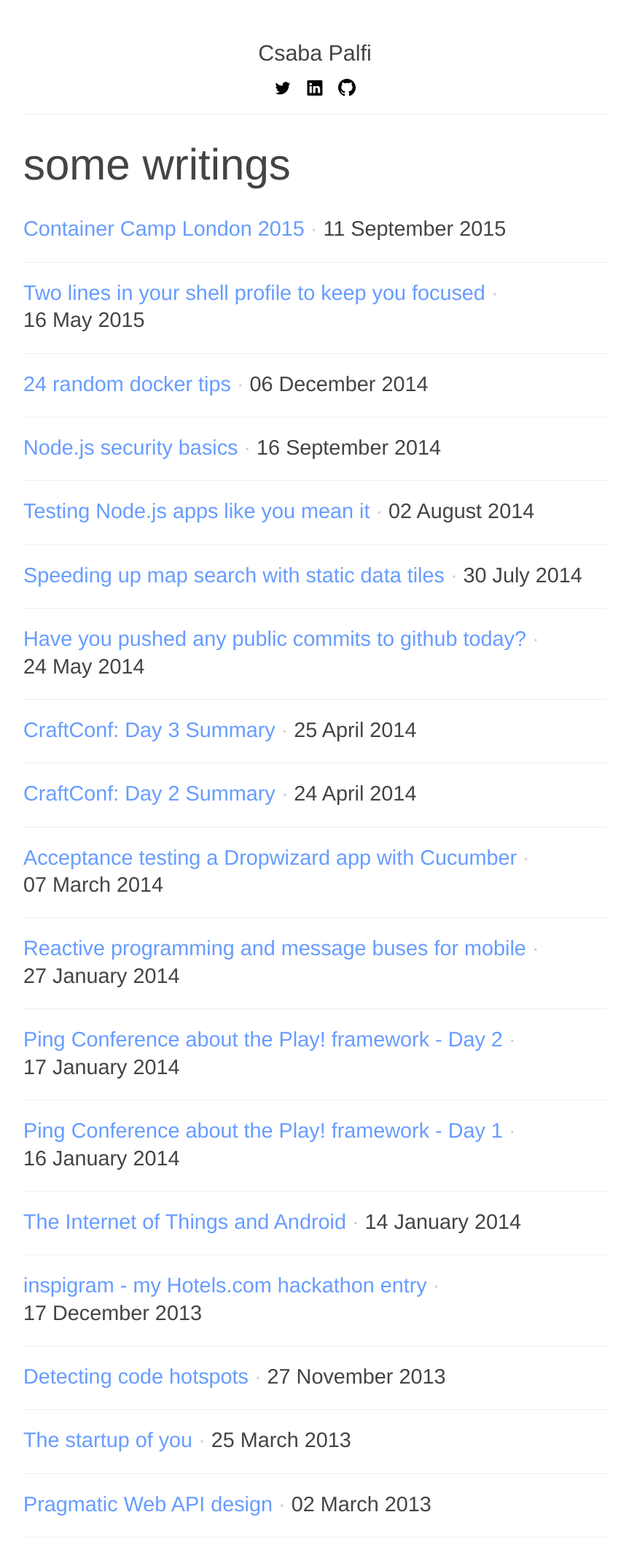
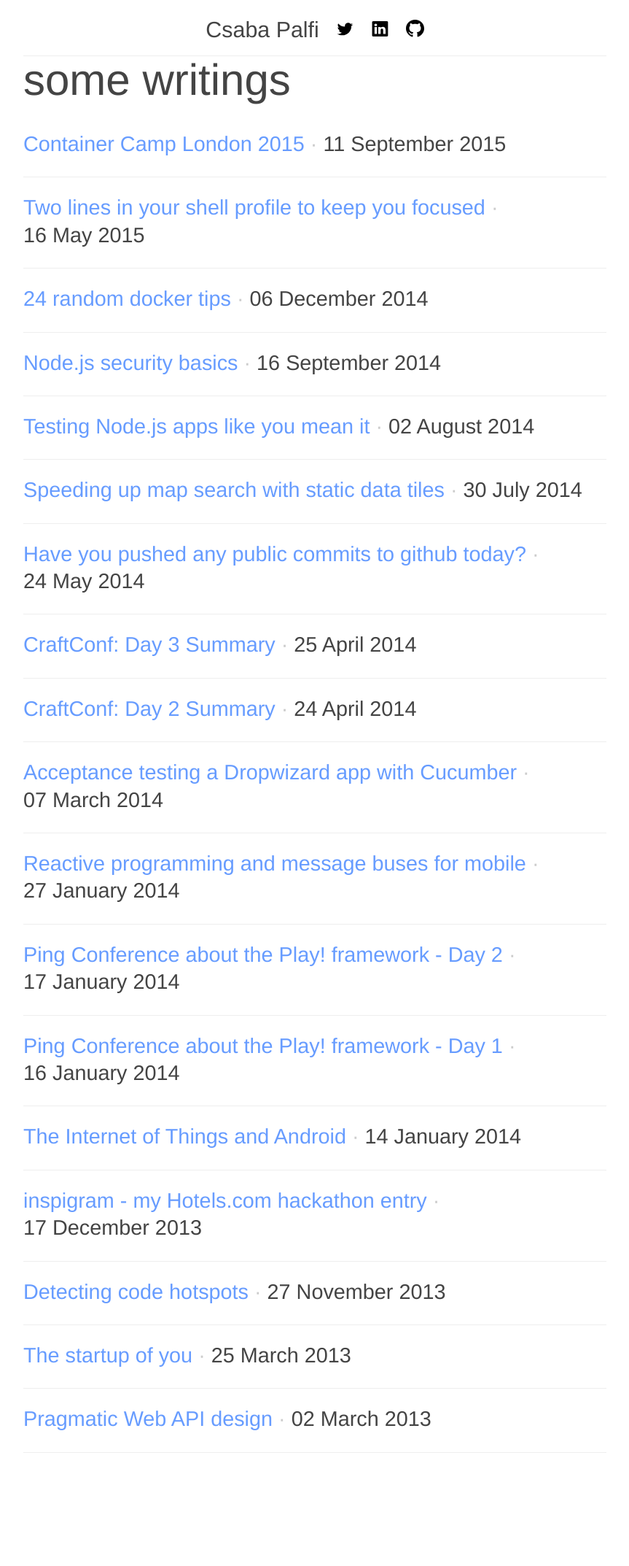
Before and after one commit to dublado/csabapalfi.github.io, a Jekyll site: the page built from index.html, in a window 1280 px wide. Shown: the whole page at 73% size, without its empty margins (208-1071 px from the left). Built offline with Jekyll 4.4.1, drawn with Linux system fonts in a browser that asks for light colours; Markdown is read by kramdown in place of the engine named in the settings; after the commit the page ends 2030 px from its top, so only the background shows below that.

Commit message:
redesign header
Signed-off-by: Csaba Palfi <csaba@palfi.me>

```diff
--- a/_layouts/default.html
+++ b/_layouts/default.html
@@ -9,8 +9,10 @@
   </head>
   <body>
     <header id="header">
-      <h1><a href="/">{{ site.title }}</a></h1>
-      {% include follow.html %}
+      <h1>
+        <a href="/">{{ site.title }}</a>
+        {% include follow.html %}
+      </h1>
     </header>
     <main id="content">
       {{ content }}
--- a/assets/styles/main.scss
+++ b/assets/styles/main.scss
@@ -16,7 +16,7 @@ html {
 	height: 100%;
 }
 body {
-	padding: 2em 4em 1em 4em;
+	padding: 0 4em 1em 4em;
 	max-width: 50em;
 	margin: auto;
 }
@@ -24,7 +24,6 @@ body {
 header {
 	border-bottom: 1px #eee solid;
 	text-align:center;
-	padding-bottom:1em;
 }
 
 #content {
@@ -59,7 +58,6 @@ h1, h2, h3, h4, h5, h6 {
 h1 {
 	font-size: 2.5em;
 	line-height: 1.1em;
-	margin-top: 0.6em;
 	margin-bottom: 0.6em;
 }
 h2 {
@@ -151,31 +149,23 @@ header h1 a:hover {
 	text-decoration:none;
 }
 
+#follow-icons {
+	display: inline-block;
+}
+
 #follow-icons img {
-	width: 1.5em;
-	height: 1.5em;
+	width: 0.8em;
+	height: 0.8em;
 }
 
 #follow-icons a {
-	margin-left: 1em;
-}
-
-#follow-icons a:first-child {
-	margin-left: 0em;
+	margin-left: 0.5em;
 }
 
 #follow-icons a {
 	color: #ccc;
 }
-#follow-icons span {
-	vertical-align:top;
-	margin-left:-0.15em;
-	margin-right:-0.15em;
-}
-#follow-icons span .fa-stack-1x {
-	font-size:1.05em;
-	line-height:1.9em;
-}
+
 header h6 {
 	margin-top:0.5em;
 }
@@ -211,7 +201,7 @@ h3.post-title {
 /* Small Screens */
 @media only screen and (max-width: 800px) {
 	body {
-		padding:0;
+		padding: 0;
 	}
 	#content {
 		font-size: 1.2em;
@@ -228,6 +218,12 @@ h3.post-title {
 @media only screen and (max-width: 320px) {
 	header {
 		padding: 1.2em 1.2em 0.6em 1.2em;
+	}
+	#follow-icons {
+		padding-top: 0.5em;
+	}
+	#follow-icons a:first-child {
+		margin-left: 0em;
 	}
 	#content {
 		padding: 1.2em 1.2em 0.6em 1.2em;
```
